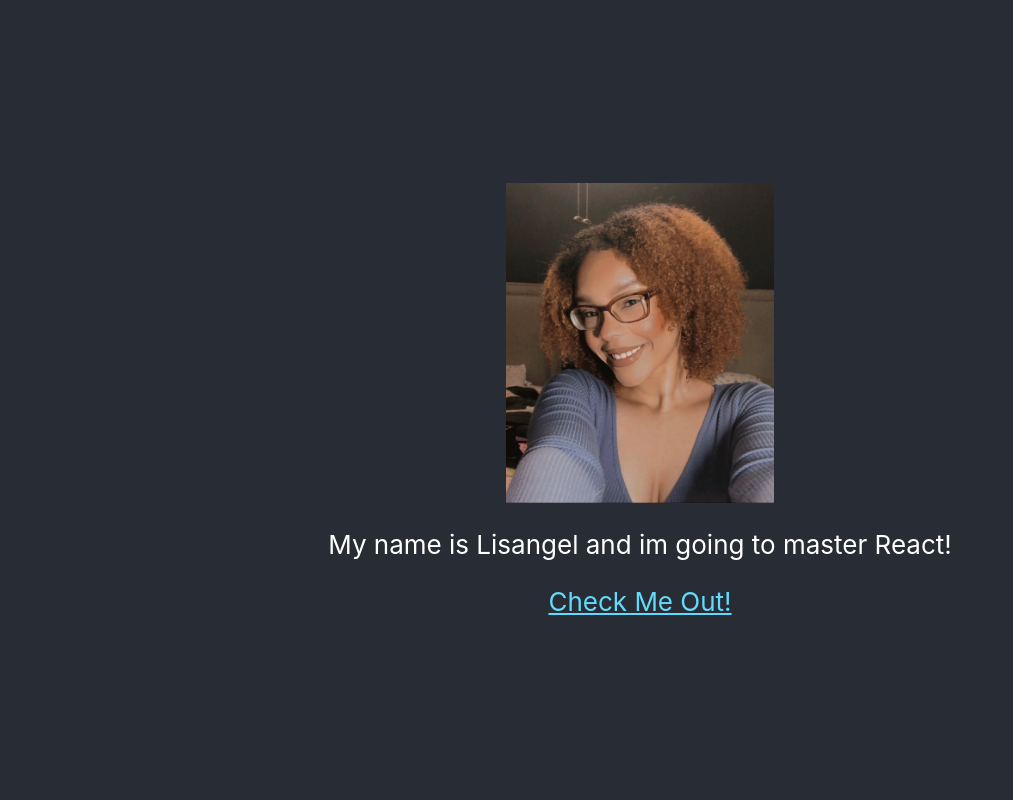
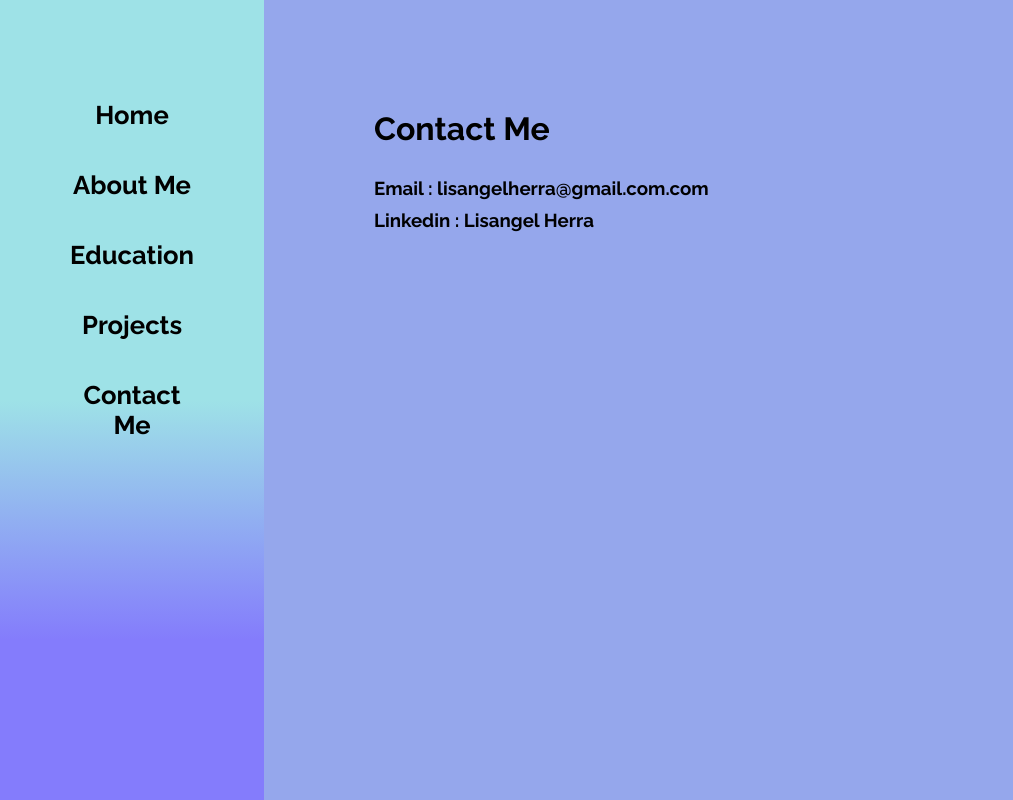
Before and after one commit to lisangel15/lisangel15.github.io, a React (Create React App) app in the folder lisangel15.github.io/: page /contact in a window 1280 px wide. Shown: the whole page, without its empty margins (0-1013 px from the left). Built offline with nearby package versions, Linux system fonts and the light colour scheme.

Commit message:
created components

```diff
--- a/lisangel15.github.io/package.json
+++ b/lisangel15.github.io/package.json
@@ -8,7 +8,11 @@
     "@testing-library/user-event": "^12.8.3",
     "react": "^17.0.2",
     "react-dom": "^17.0.2",
-    "react-scripts": "4.0.3",
+    "react-router": "^5.2.0",
+    "react-router-dom": "^5.2.0",
+    "react-scripts": "^4.0.3",
+    "react-typing-effect": "^2.0.5",
+    "stable": "^0.1.8",
     "web-vitals": "^1.1.2"
   },
   "scripts": {
--- a/lisangel15.github.io/src/App.css
+++ b/lisangel15.github.io/src/App.css
@@ -1,38 +1,165 @@
-.App {
-  text-align: center;
+@import url('https://fonts.googleapis.com/css?family=Raleway:300,400,500,700&display=swap');
+:root{
+  --sidebar-flex:1.5;
+  --condiv-flex:6;
+  --fontsize-p:1.2rem;
+  --fontsize-nav:1.6rem;
+  --typing-font:3rem;
+}
+*
+{
+  margin:0;
+  padding: 0;
+}
+body{
+  font-family: 'Raleway';
+}
+.App
+{
+  display: flex;
+  width: 100vw;
+  min-height: 100vh;
+}
+nav
+{
+  padding:60px 30px 0px 30px ;
+  flex:var(--sidebar-flex);
+  background: rgb(160, 235, 231);
+  background: linear-gradient(180deg, rgb(158, 226, 231) 50%, rgba(132,124,252,1) 80%);
+}
+.condiv
+{
+  padding: 100px ;
+  background-color: #95a7ec;
+  flex:var(--condiv-flex);
 }
 
-.App-logo {
-  height: 40vmin;
-  pointer-events: none;
+.home
+{
+  display: flex;
+  justify-content: center;
+  flex-direction: column;
+  align-items: center;
+
+}
+.profilepic
+{
+  border-radius: 40%;
+  width: 400px;
+  margin: 40px;
+}
+.typingeffect
+{
+  font-size: var(--typing-font);
+  margin-bottom: 30px;
 }
 
-@media (prefers-reduced-motion: no-preference) {
-  .App-logo {
-    animation: App-logo-spin infinite 20s linear;
+nav ul{
+  font-size:var(--fontsize-nav) ;
+  text-align: center;
+  list-style-type: none;
+  text-decoration: none;
+  color: white !important;
+}
+nav ul li
+{
+  margin:40px;
+}
+
+a
+{
+  text-decoration: none;
+  color: rgb(0, 0, 0);
+  font-weight: bolder;
+}
+
+.subtopic
+{
+  margin:10px 10px 30px 10px !important;
+}
+p{
+  font-size: var(--fontsize-p);
+}
+h1,h2,h3,h4,p{
+  margin: 10px;
+}
+.social
+{
+  position: absolute;
+  margin-top: 20px;
+  display: flex;
+  bottom: 60px;
+}
+.social i
+{
+  padding-right: 30px;
+  font-size: 25px;
+  color: #9a9b9c;
+}
+.social i:hover
+{
+  color: #ffffff;
+}
+.widecard
+{
+  border:0px solid #9a9b9c;
+  display: flex;
+  margin:30px 0px 30px 0px;
+}
+.widecard:hover
+{
+  color: #1b1d20;
+  background-color: #ffffff;
+  box-shadow: 0 10px 20px rgba(0,0,0,0.19), 0 6px 6px rgba(0,0,0,0.23);
+}
+.active
+{
+  font-weight: bolder;
+}
+.skills ul li
+{
+  list-style-type:none;
+  margin:30px;
+}
+
+@media all and (max-width: 450px) {
+  :root {
+    --fontsize-nav:1rem;
+    --sidebar-flex:0;
+    --typing-font:2rem;
+  }
+  .App
+  {
+    flex-direction: column;
+  }
+  .sidebar
+  {
+    padding: 30px;
+    background: rgb(91, 227, 236);
+    background: linear-gradient(90deg, rgb(103, 211, 238) 50%, rgba(132,124,252,1) 80%);
+  }
+  .condiv
+  {
+    padding: 50px ;
+  }
+  nav ul
+  {
+    display: flex;
+  }
+  nav ul li
+  {
+    margin: 10px;
+  }
+  .social
+  {
+    left:0;
+    width: 100vw;
+    display: flex;
+    justify-content: space-around;
+    bottom: 30px;
+  }
+  .social i
+  {
+    padding-right: 0px;
   }
 }
-
-.App-header {
-  background-color: #282c34;
-  min-height: 100vh;
-  display: flex;
-  flex-direction: column;
-  align-items: center;
-  justify-content: center;
-  font-size: calc(10px + 2vmin);
-  color: white;
-}
-
-.App-link {
-  color: #61dafb;
-}
-/*
-@keyframes App-logo-spin {
-  from {
-    transform: rotate(0deg);
-  }
-  to {
-    transform: rotate(360deg);
-  }
-} */
--- a/lisangel15.github.io/src/App.js
+++ b/lisangel15.github.io/src/App.js
@@ -1,26 +1,34 @@
-import logo from './Lisangel.JPG';
+import React from 'react';
 import './App.css';
+import { BrowserRouter as Router,Route,} from "react-router-dom";
+import Navbar from './components/Navbar';
+import Home from './contents/Home';
+import AboutMe from './contents/AboutMe';
+import ContactMe from './contents/ContactMe';
 
 function App() {
-  return (
-    <div className="App">
-      <header className="App-header">
-        <img src={logo} className="App-logo" alt="logo" />
-        <p>
-          {/* Edit <code>src/App.js</code> and save to reload. */}
-          My name is Lisangel and im going to master React!
-        </p>
-        <a
-          className="App-link"
-          href="https://github.com/lisangel15"
-          target="_blank"
-          rel="noopener noreferrer"
-        >
-          Check Me Out!
-        </a>
-      </header>
-    </div>
-  );
+return (
+
+<Router>
+<div className="App">
+<Navbar />
+{/* Route for Home.js contents */}
+<Route exact path="/">
+<Home />
+</Route>
+{/* Route for About.js contents */}
+<Route path="/about me">
+<AboutMe />
+</Route>
+ <Route path="/contact">
+<ContactMe />
+</Route>
+
+</div>
+</Router>
+)
 }
 
+
+
 export default App;
--- /dev/null
+++ b/lisangel15.github.io/src/components/Navbar.js
@@ -0,0 +1,36 @@
+import React, { Component } from 'react';
+import Navitem from './Navitem';
+
+class Navbar extends Component {
+    constructor(props)
+    {
+        super(props);
+        this.state={
+            'NavItemActive':''
+        }
+    }
+    activeitem=(x)=>
+    {
+        if(this.state.NavItemActive.length>0){
+            document.getElementById(this.state.NavItemActive).classList.remove('active');
+        }
+        this.setState({'NavItemActive':x},()=>{
+            document.getElementById(this.state.NavItemActive).classList.add('active');
+        });
+    };
+
+    render() {
+        return (
+            <nav>
+            <ul>
+                <Navitem item="Home" tolink="/"  activec={this.activeitem}></Navitem>
+                <Navitem item="About Me" tolink="/about me"  activec={this.activeitem}></Navitem>
+                <Navitem item="Education" tolink="/education"  activec={this.activeitem}></Navitem>
+                <Navitem item="Projects" tolink="/projects"  activec={this.activeitem}></Navitem>
+                <Navitem item="Contact Me" tolink="/contact me"  activec={this.activeitem}></Navitem>
+            </ul>
+            </nav>
+)
+}
+}
+export default Navbar
--- /dev/null
+++ b/lisangel15.github.io/src/components/Navitem.js
@@ -0,0 +1,16 @@
+import React, { Component } from 'react';
+import {
+    Link
+} from "react-router-dom";
+
+class Navitem extends Component {
+    render() {
+                return (
+                    <li id={this.props.item}>
+                    <Link to={this.props.tolink} onClick={this.props.activec.bind(this,this.props.item)}>{this.props.item}</Link>
+                    </li>
+                    )
+            }
+        }
+
+        export default Navitem
--- /dev/null
+++ b/lisangel15.github.io/src/components/Social.js
@@ -0,0 +1,17 @@
+import React, { Component } from 'react';
+
+class Social extends Component {
+render() {
+return (
+<div class="social">
+<a href="https://codepen.io/naafi" target="_blank"><i class="fab fa-codepen"></i></a>
+<a href="https://github.com/naaficodes" target="_blank"><i class="fab fa-github"></i></a>
+<a href="https://Instagram.com/iam_naafi" target="_blank"><i class="fab fa-instagram"></i></a>
+<a href="https://www.facebook.com/abdul.w.naafi" target="_blank"><i class="fab fa-facebook-f"></i></a>
+<a href="https://Linkedin.com/in/naafi" target="_blank"><i class="fab fa-linkedin-in"></i></a>
+<a href="https://medium.com/@iam_naafi" target="_blank"><i class="fab fa-medium-m"></i></a>
+</div>
+)
+}
+}
+export default Social
--- /dev/null
+++ b/lisangel15.github.io/src/contents/AboutMe.js
@@ -0,0 +1,18 @@
+import React, { Component } from 'react';
+
+class AboutMe extends Component {
+    render() {
+        return (
+            <div className="condiv">
+                <h1 className="subtopic">About Me</h1>
+                <h4>Hey there,</h4>
+                <h1>I'm Lisangel Herra</h1>
+                <h3>Web Developer </h3>
+                <br></br>
+
+                <p>I am a 20 year old developer with a bachelors degree in computer science. </p>
+            </div>
+)
+}
+}
+export default AboutMe
--- /dev/null
+++ b/lisangel15.github.io/src/contents/ContactMe.js
@@ -0,0 +1,16 @@
+import React, { Component } from 'react';
+import Social from '../components/Social';
+
+class ContactMe extends Component {
+render() {
+return (
+<div className="condiv">
+<h1 className="subtopic">Contact Me</h1>
+<h3>Email  :   lisangelherra@gmail.com.com</h3>
+<h3>Linkedin   :   Lisangel Herra</h3>
+<Social />
+</div>
+)
+}
+}
+export default ContactMe
--- /dev/null
+++ b/lisangel15.github.io/src/contents/Home.js
@@ -0,0 +1,18 @@
+import React, { Component } from 'react';
+import ReactTypingEffect from 'react-typing-effect';
+import profilepic from '../img/Lisangel.jpg';
+import Social from '../components/Social'
+
+class Home extends Component {
+    render() {
+        return (
+            <div className="condiv home">
+            <img src={profilepic} className="profilepic"></img>
+            <ReactTypingEffect className="typingeffect" text={['I am Lisangel Herra','I am a web developer']} speed={100} eraseDelay={700}/>
+
+            <Social/>
+            </div>
+        )
+    }
+}
+export default Home
```
Also changed, not shown: lisangel15.github.io/src/components/Widecard.js (added, +15 -0 lines), lisangel15.github.io/src/contents/Education.js (added, +14 -0 lines), lisangel15.github.io/src/contents/Projects.js (added), lisangel15.github.io/src/img/Lisangel.jpg (renamed from lisangel15.github.io/src/Lisangel.JPG), 1 other file (tests, documents, lock files or other folders).
